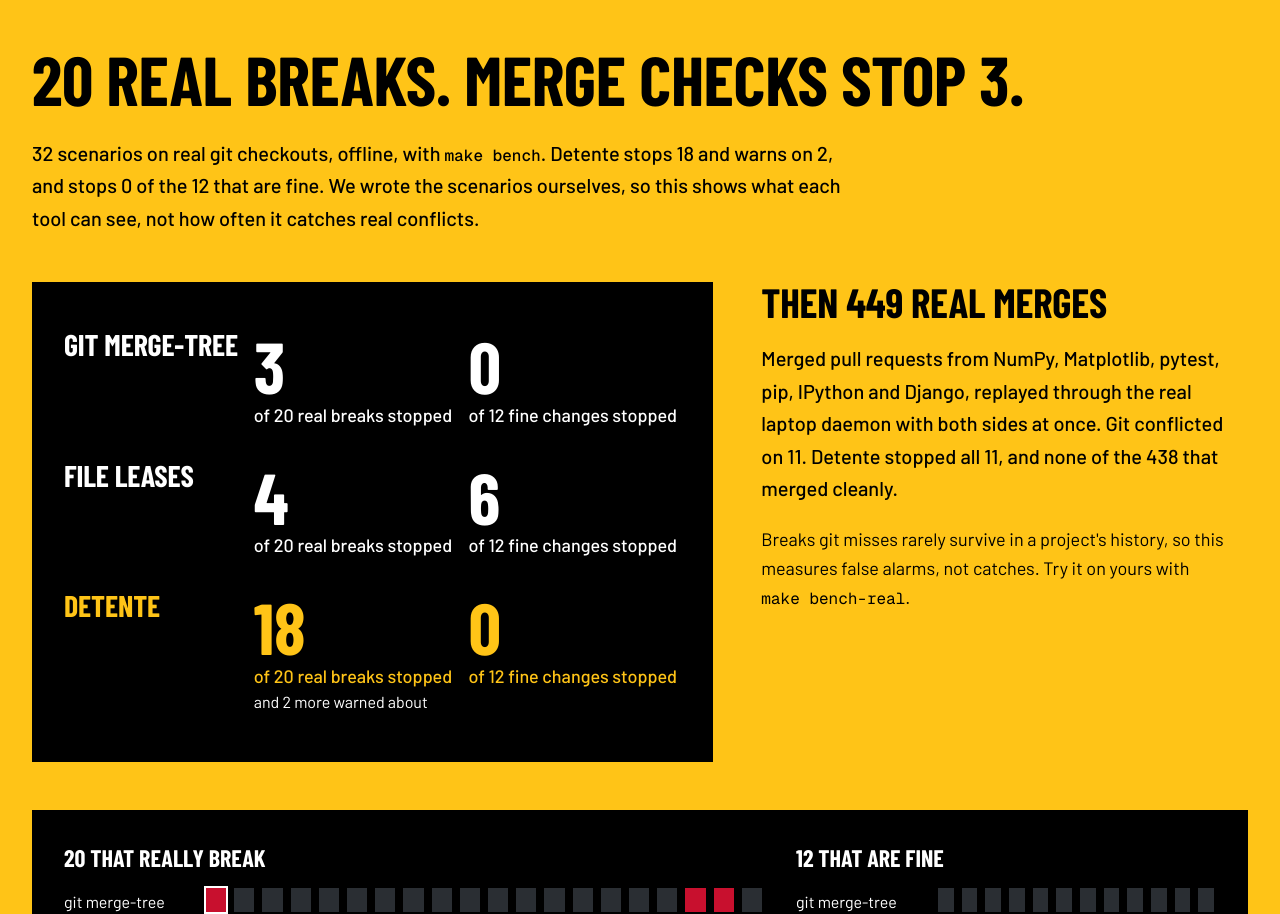
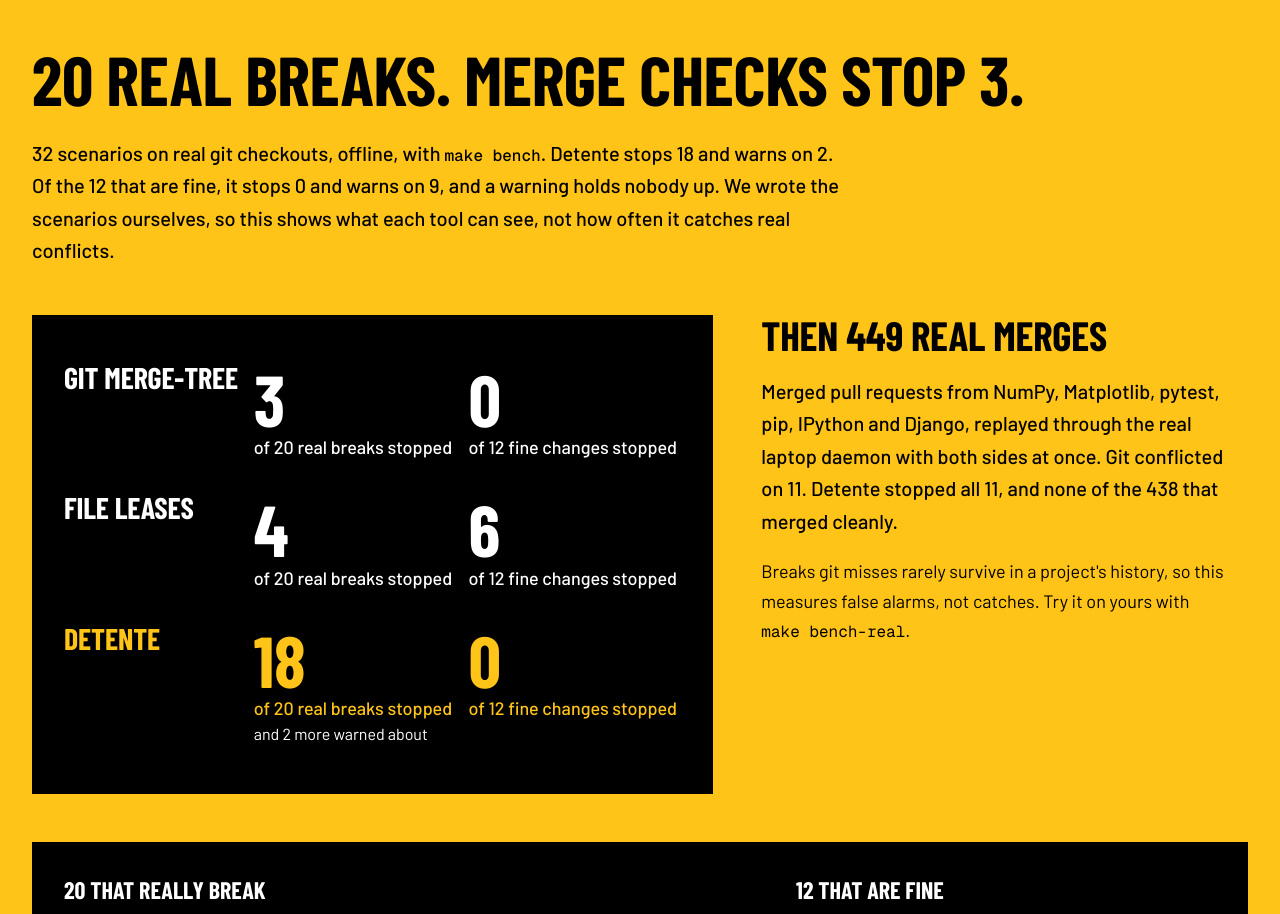
Before and after one commit to laypatel13/detente, a Next.js app in the folder frontend/: page / in a window 1280 px wide. Shown: the part 5580-6494 px from the top of the page. Built offline with nearby package versions, Linux system fonts and the light colour scheme; a web font is replaced by a local one.

Commit message:
fix(web): say Detente warns on 9 of the 12 fine scenarios

```diff
--- a/frontend/app/page.tsx
+++ b/frontend/app/page.tsx
@@ -214,8 +214,9 @@ export default function Home() {
             <p className="rise-2 max-w-[72ch] text-lg leading-relaxed font-medium lg:text-xl">
               {SCENARIOS.length} scenarios on real git checkouts, offline, with{" "}
               <code className="font-mono text-base">make bench</code>. Detente stops{" "}
-              {count(BREAKS, 2, "stop")} and warns on {count(BREAKS, 2, "heads-up")}, and stops{" "}
-              {count(SAFE, 2, "stop")} of the {SAFE.length} that are fine. We wrote the scenarios
+              {count(BREAKS, 2, "stop")} and warns on {count(BREAKS, 2, "heads-up")}. Of the{" "}
+              {SAFE.length} that are fine, it stops {count(SAFE, 2, "stop")} and warns on{" "}
+              {count(SAFE, 2, "heads-up")}, and a warning holds nobody up. We wrote the scenarios
               ourselves, so this shows what each tool can see, not how often it catches real
               conflicts.
             </p>
```
